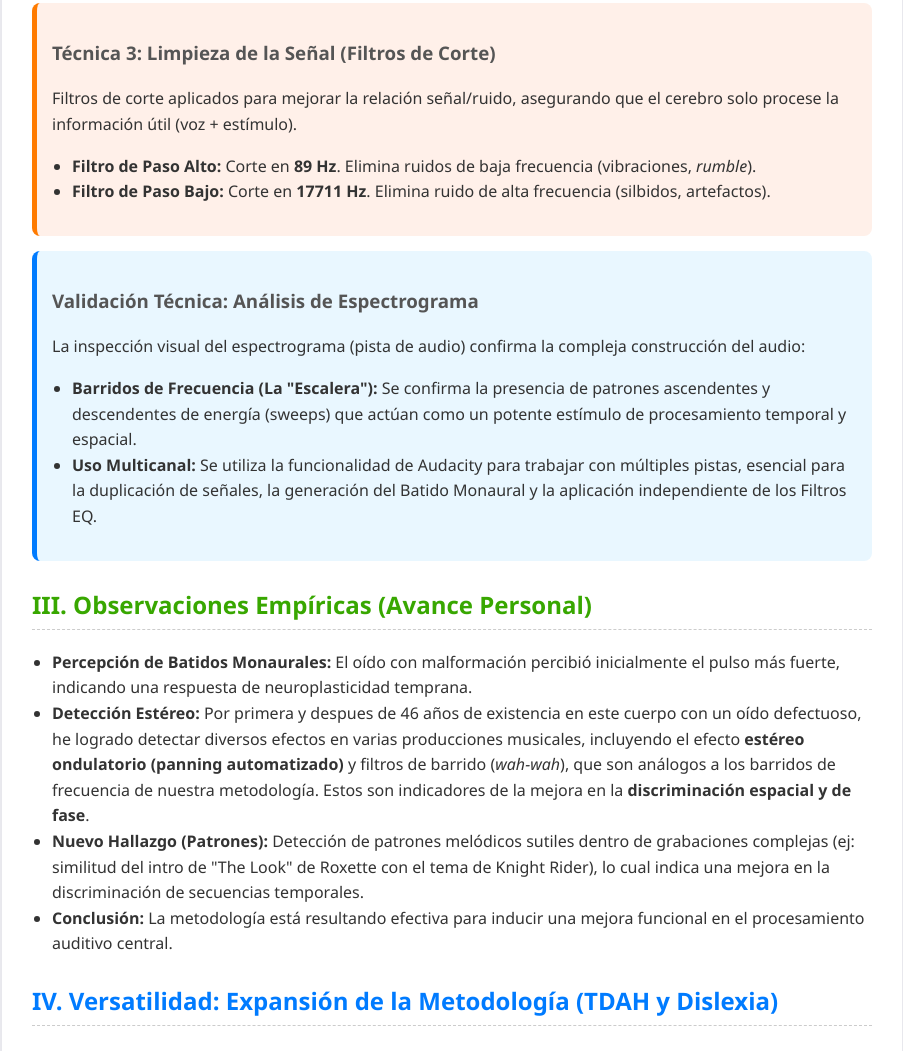
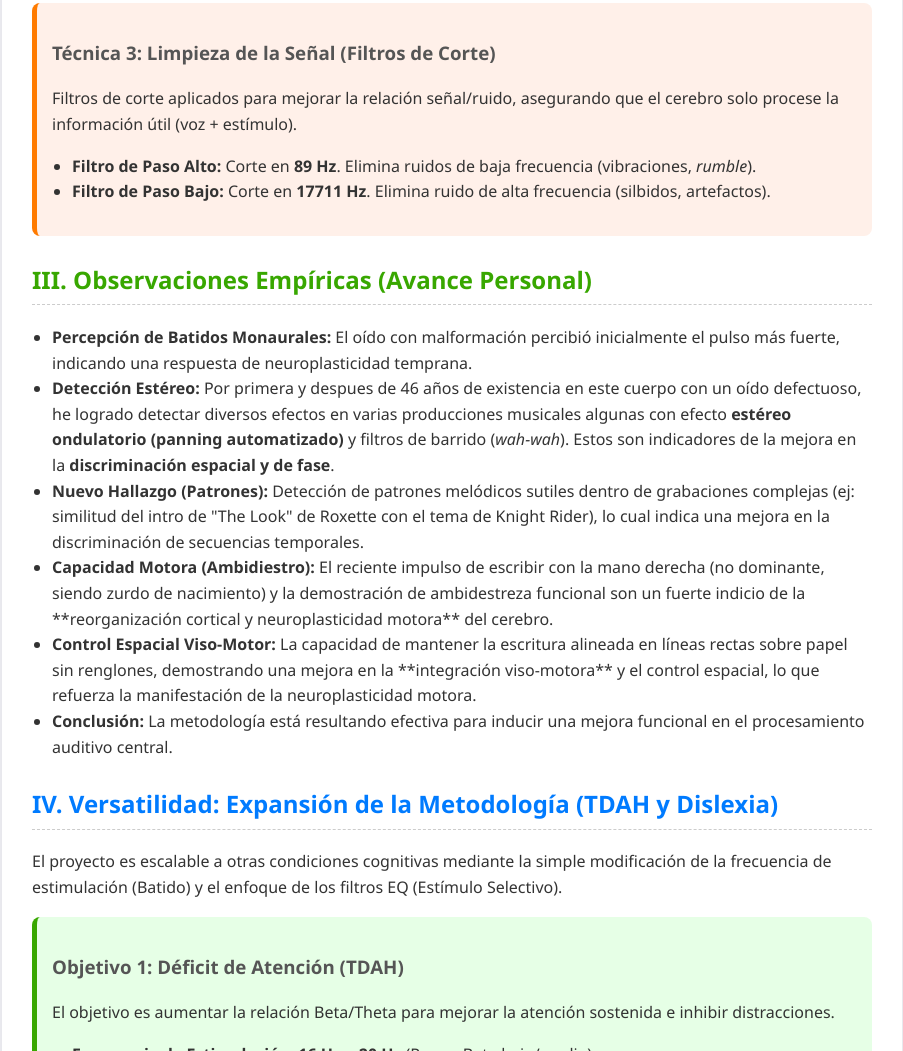
Before and after one commit to astivenr/BioSTAIR-11-ORG, a plain HTML site: page docs/AVANCE_NEUROPLASTICIDAD.html in a window 1280 px wide. Shown: the part 1455-2506 px from the top of the page, without its empty margins (188-1091 px from the left). Drawn offline with Linux system fonts and the light colour scheme.

Commit message:
Revise observations and remove technical validation section
Removed the 'Validación Técnica' section and added new observations regarding auditory processing and motor skills.

```diff
--- a/docs/AVANCE_NEUROPLASTICIDAD.html
+++ b/docs/AVANCE_NEUROPLASTICIDAD.html
@@ -201,20 +201,14 @@
             </ul>
         </div>
 
-        <div class="technique-box">
-            <h3>Validación Técnica: Análisis de Espectrograma</h3>
-            <p>La inspección visual del espectrograma (pista de audio) confirma la compleja construcción del audio:</p>
-            <ul>
-                <li><strong>Barridos de Frecuencia (La "Escalera"):</strong> Se confirma la presencia de patrones ascendentes y descendentes de energía (sweeps) que actúan como un potente estímulo de procesamiento temporal y espacial.</li>
-                <li><strong>Uso Multicanal:</strong> Se utiliza la funcionalidad de Audacity para trabajar con múltiples pistas, esencial para la duplicación de señales, la generación del Batido Monaural y la aplicación independiente de los Filtros EQ.</li>
-            </ul>
-        </div>
 
         <h2>III. Observaciones Empíricas (Avance Personal)</h2>
         <ul>
             <li><strong>Percepción de Batidos Monaurales:</strong> El oído con malformación percibió inicialmente el pulso más fuerte, indicando una respuesta de neuroplasticidad temprana.</li>
-            <li><strong>Detección Estéreo:</strong> Por primera y despues de 46 años de existencia en este cuerpo con un oído defectuoso, he logrado detectar diversos efectos en varias producciones musicales, incluyendo el efecto <strong>estéreo ondulatorio (panning automatizado)</strong> y filtros de barrido (<em>wah-wah</em>), que son análogos a los barridos de frecuencia de nuestra metodología. Estos son indicadores de la mejora en la <strong>discriminación espacial y de fase</strong>.</li>
+            <li><strong>Detección Estéreo:</strong> Por primera y despues de 46 años de existencia en este cuerpo con un oído defectuoso, he logrado detectar diversos efectos en varias producciones musicales algunas con efecto <strong>estéreo ondulatorio (panning automatizado)</strong> y filtros de barrido (<em>wah-wah</em>). Estos son indicadores de la mejora en la <strong>discriminación espacial y de fase</strong>.</li>
             <li><strong>Nuevo Hallazgo (Patrones):</strong> Detección de patrones melódicos sutiles dentro de grabaciones complejas (ej: similitud del intro de "The Look" de Roxette con el tema de Knight Rider), lo cual indica una mejora en la discriminación de secuencias temporales.</li>
+            <li><strong>Capacidad Motora (Ambidiestro):</strong> El reciente impulso de escribir con la mano derecha (no dominante, siendo zurdo de nacimiento) y la demostración de ambidestreza funcional son un fuerte indicio de la **reorganización cortical y neuroplasticidad motora** del cerebro.</li>
+            <li><strong>Control Espacial Viso-Motor:</strong> La capacidad de mantener la escritura alineada en líneas rectas sobre papel sin renglones, demostrando una mejora en la **integración viso-motora** y el control espacial, lo que refuerza la manifestación de la neuroplasticidad motora.</li>
             <li><strong>Conclusión:</strong> La metodología está resultando efectiva para inducir una mejora funcional en el procesamiento auditivo central.</li>
         </ul>
 
```
